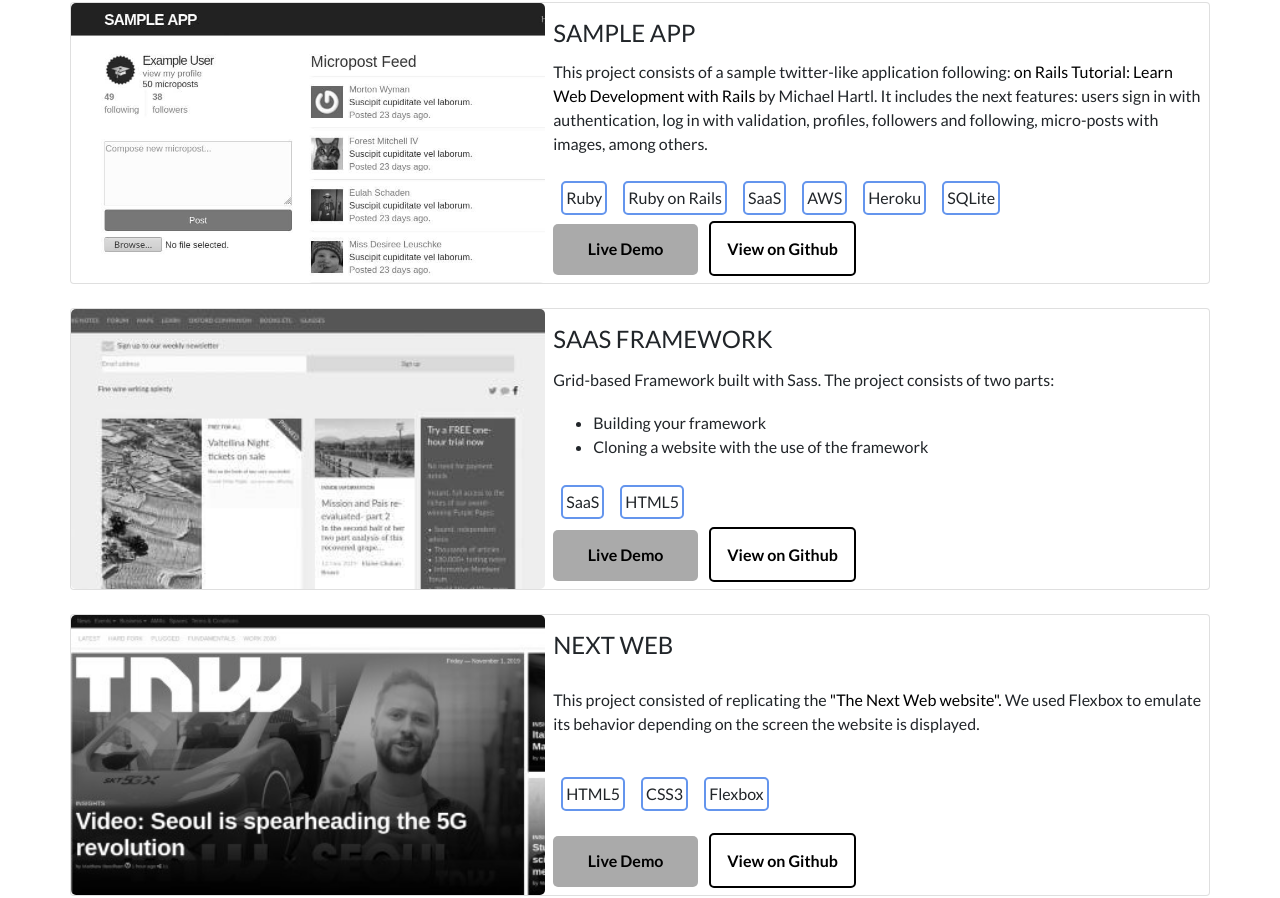
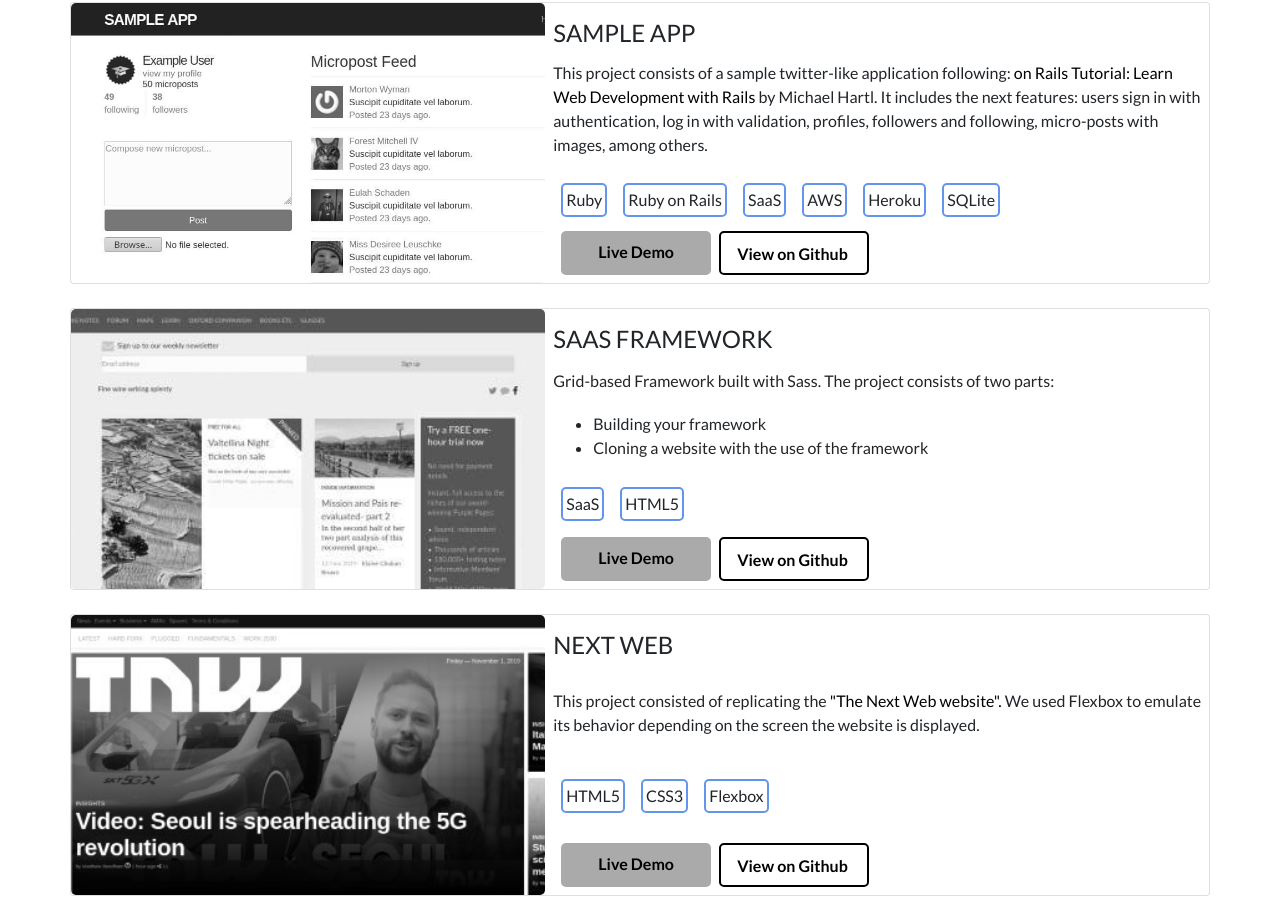
Before and after one commit to mcastorena0316/portfolio, a plain HTML site: page index.html in a window 1280 px wide. Shown: the part 2175-3073 px from the top of the page. Drawn offline with nearby package versions, Linux system fonts and the light colour scheme.

Commit message:
responsive changes

```diff
--- a/css/style.css
+++ b/css/style.css
@@ -141,18 +141,23 @@ a:hover {
 }
 
 .button {
+  border: 2px #aaa;
+  background-color: #aaa;
+  padding: 0.85rem 1rem;
+}
+
+.button , .btn2 {
   display: inline-block;
   margin: 0;
-  padding: 0.85rem 1rem;
-  border: 2px #aaa;
-  background-color: #aaa;
   font-weight: 600;
-  font-size: 0.8rem;
+  font-size: 0.7rem;
   cursor: pointer;
-  width: 100px;
+  min-width: 85px;
+  max-width: 120px;
   border-radius: 5px;
   text-decoration: none;
   color: black;
+  line-height: 1em;
 }
 
 .button:hover {
@@ -164,12 +169,8 @@ a:hover {
 
 .btn2 {
   border: 2px solid black;
-  padding: 1rem 1rem;
-  height: 24px;
-  font-weight: 600;
-  font-size: 0.8rem;
-  cursor: pointer;
-  border-radius: 5px;
+  padding: .85rem 1rem;
+
 }
 
 .btn2:hover {
@@ -180,7 +181,7 @@ a:hover {
 }
 
 .b-t-t a {
-  height: 55px;
+  max-height: 55px;
   display: inline-block;
 }
 
@@ -239,7 +240,7 @@ a:hover {
 
 footer {
   background-color: #706fd3;
-  height: 3em;
+  max-height: 3.5em;
 }
 
 @media only screen and (min-width: 768px) {
@@ -248,17 +249,14 @@ footer {
     padding: 0;
   }
 
-  .button {
-    width: 145px;
+  .button, .btn2 {
+    max-width: 150px;
     font-weight: 700;
     font-size: 1rem;
   }
 
   .btn2 {
-    padding: 1rem 1rem;
-    height: 24px;
-    font-weight: 700;
-    font-size: 1rem;
+    max-height: 44px;
   }
 
   .image-portfolio {
--- a/index.html
+++ b/index.html
@@ -60,7 +60,7 @@
       <a class="btn mx-1" href="https://twitter.com/melicastorena16" target="_blank">
         <img src="https://img.icons8.com/nolan/64/twitter.png" alt="twitter">
       </a>
-      <a class="btn mx-1"  href="https://www.linkedin.com/in/melissa-castorena/" target="_blank">
+      <a class="btn mx-1"  href="https://linkedin.com/in/melissa-castorena/" target="_blank">
         <img src="https://img.icons8.com/nolan/64/linkedin.png" alt="linkedin">
       </a>
       <a class="btn mx-1" href="mailto:mcastorena0316@gmail.com" target="_blank">
@@ -81,14 +81,14 @@
             <div class= "col-md-12  col-lg-7 d-flex flex-column justify-content-between pl-2 mb-2 project-info">
               <h4 class="card-title mt-2 pt-2 title-project">NEWSWEEK-CLONE</h4>
               <p class="card-text">In this project, I was requested to build a replica of the news site <a href="https://www.newsweek.com/" target="_blank">Newsweek.com </a> using the framework Bootstrap.</p>
-              <div class="d-flex mb-2">
+              <div class="d-flex flex-wrap mb-2">
                 <p class= "m-2 skills">HTML5</p>
                 <p class= "m-2 skills">CSS3</p>
                 <p class= "m-2 skills">Bootstrap</p>
               </div>
-              <div>
-                <a class="button text-center" href="https://rawcdn.githack.com/mcastorena0316/newsweek-boostrap/7d2e2a85107391ba31630f913a98549e91ede1ab/index.html" target="_blank">Live Demo</a>
-                <a class="btn2 ml-2" href="https://github.com/mcastorena0316/newsweek-boostrap" target="_blank">View on Github</a>
+              <div class= "d-flex flex-wrap">
+                <a class="col-12 button mt-1 ml-2 text-center" href="https://rawcdn.githack.com/mcastorena0316/newsweek-boostrap/7d2e2a85107391ba31630f913a98549e91ede1ab/index.html" target="_blank">Live Demo</a>
+                <a class="col-12 btn2 mt-1 ml-2" href="https://github.com/mcastorena0316/newsweek-boostrap" target="_blank">View on Github</a>
               </div>
             </div>
           </div>
@@ -109,9 +109,9 @@
                   <p class= "m-2 skills">PostgreSQL</p>
                   <p class= "m-2 skills">Omniauth</p>
                 </div>
-                <div>
-                  <a class="button text-center" href="https://young-fortress-61632.herokuapp.com/" target="_blank">Live Demo</a>
-                  <a class="btn2 ml-2" href="https://github.com/mcastorena0316/facebook-clone" target="_blank">View on Github</a>
+                <div class= "d-flex flex-wrap">
+                  <a class="col-12 button mt-1 ml-2 text-center" href="https://young-fortress-61632.herokuapp.com/" target="_blank">Live Demo</a>
+                  <a class="col-12 btn2 mt-1 ml-2" href="https://github.com/mcastorena0316/facebook-clone" target="_blank">View on Github</a>
                 </div>
               </div>
             </div>
@@ -127,7 +127,7 @@
                 <p class= "m-2 skills">Ruby</p>
                 <p class= "m-2 skills">Rubocop</p>
               </div>
-              <div class= "b-t-t">
+              <div class= "b-t-t ml-2">
                 <a class="btn2" href="https://github.com/mcastorena0316/tic-tac-toe" target="_blank">View on Github</a>
               </div>
             </div>
@@ -148,9 +148,9 @@
                 <p class= "m-2 skills">Heroku</p>
                 <p class= "m-2 skills">SQLite</p>
               </div>
-              <div class>
-                <a class="button text-center" href="https://pacific-plateau-91098.herokuapp.com/" target="_blank">Live Demo</a>
-                <a class="btn2 ml-2" href="https://github.com/mcastorena0316/sample_app" target="_blank">View on Github</a>
+              <div class= "d-flex flex-wrap">
+                <a class="col-12 button mt-1 ml-2 text-center" href="https://pacific-plateau-91098.herokuapp.com/" target="_blank">Live Demo</a>
+                <a class="col-12 btn2 mt-1 ml-2"  href="https://github.com/mcastorena0316/sample_app" target="_blank">View on Github</a>
               </div>
             </div>
           </div>
@@ -170,9 +170,9 @@
                 <p class= "m-2 skills">SaaS</p>
                 <p class= "m-2 skills">HTML5</p>
               </div>
-              <div>
-                <a class="button text-center" href="https://rawcdn.githack.com/mcastorena0316/jancis-robinson/a93213971491e6be7267497399b4e13ae9134eeb/index.html" target= "_blank">Live Demo</a>
-                <a class="btn2 ml-2" href="https://github.com/mcastorena0316/deep-purple-framework" target="_blank">View on Github</a>
+              <div class= "d-flex flex-wrap">
+                <a class="col-12 button mt-1 ml-2 text-center" href="https://rawcdn.githack.com/mcastorena0316/jancis-robinson/a93213971491e6be7267497399b4e13ae9134eeb/index.html" target= "_blank">Live Demo</a>
+                <a class="col-12 btn2 mt-1 ml-2"  href="https://github.com/mcastorena0316/deep-purple-framework" target="_blank">View on Github</a>
               </div>
             </div>
           </div>
@@ -184,14 +184,14 @@
             <div class= "col-lg-7 d-flex flex-column justify-content-between pl-2 mb-2">
               <h4 class="card-title mt-2 pt-2 title-project">NEXT WEB</h4>
               <p class="card-text">This project consisted of replicating the <a href="https://thenextweb.com/" target="_blank">"The Next Web website".</a> We used Flexbox to emulate its behavior depending on the screen the website is displayed.</p>
-              <div class="d-flex ">
+              <div class="d-flex flex-wrap">
                 <p class= "m-2 skills">HTML5</p>
                 <p class= "m-2 skills">CSS3</p>
                 <p class= "m-2 skills">Flexbox</p>
               </div>
-              <div>
-                <a class="button text-center" href="https://rawcdn.githack.com/ermin-cahtarevic/next-web/58627029f105d56acb7af3b76d902d8a6695b74c/index.html" target="_blank">Live Demo</a>
-                <a class="btn2 ml-2" href="https://github.com/mcastorena0316/next-web" target="_blank">View on Github</a>
+              <div class= "d-flex flex-wrap">
+                <a class="col-12 button mt-1 ml-2 text-center" href="https://rawcdn.githack.com/ermin-cahtarevic/next-web/58627029f105d56acb7af3b76d902d8a6695b74c/index.html" target="_blank">Live Demo</a>
+                <a class="col-12 btn2 mt-1 ml-2" href="https://github.com/mcastorena0316/next-web" target="_blank">View on Github</a>
               </div>
             </div>
           </div>
@@ -210,7 +210,7 @@
     <p class= "mb-2">In this article, I describe the basics of the framework Bootstrap, I explained briefly how the nomenclature of classes work and the 12 column grid system it uses with an example of how to implement it in 3 media queries.</p>
     <div class="col-12 image-article"></div>
     <h4 class= "mt-2 mb-1">Published in:</h4>
-    <div class= "d-flex justify-content-center">
+    <div class= "d-flex flex-wrap justify-content-center">
       <h4><a href="https://hackernoon.com/understanding-and-making-your-life-easier-with-bootstrap-nnr2gpb" target="_blank">Hackernoon</a> && </h4>
       <h4 class= "ml-1"><a href="https://link.medium.com/apGk5ppRe4" target="_blank">Medium</a></h4>
     </div>
```
